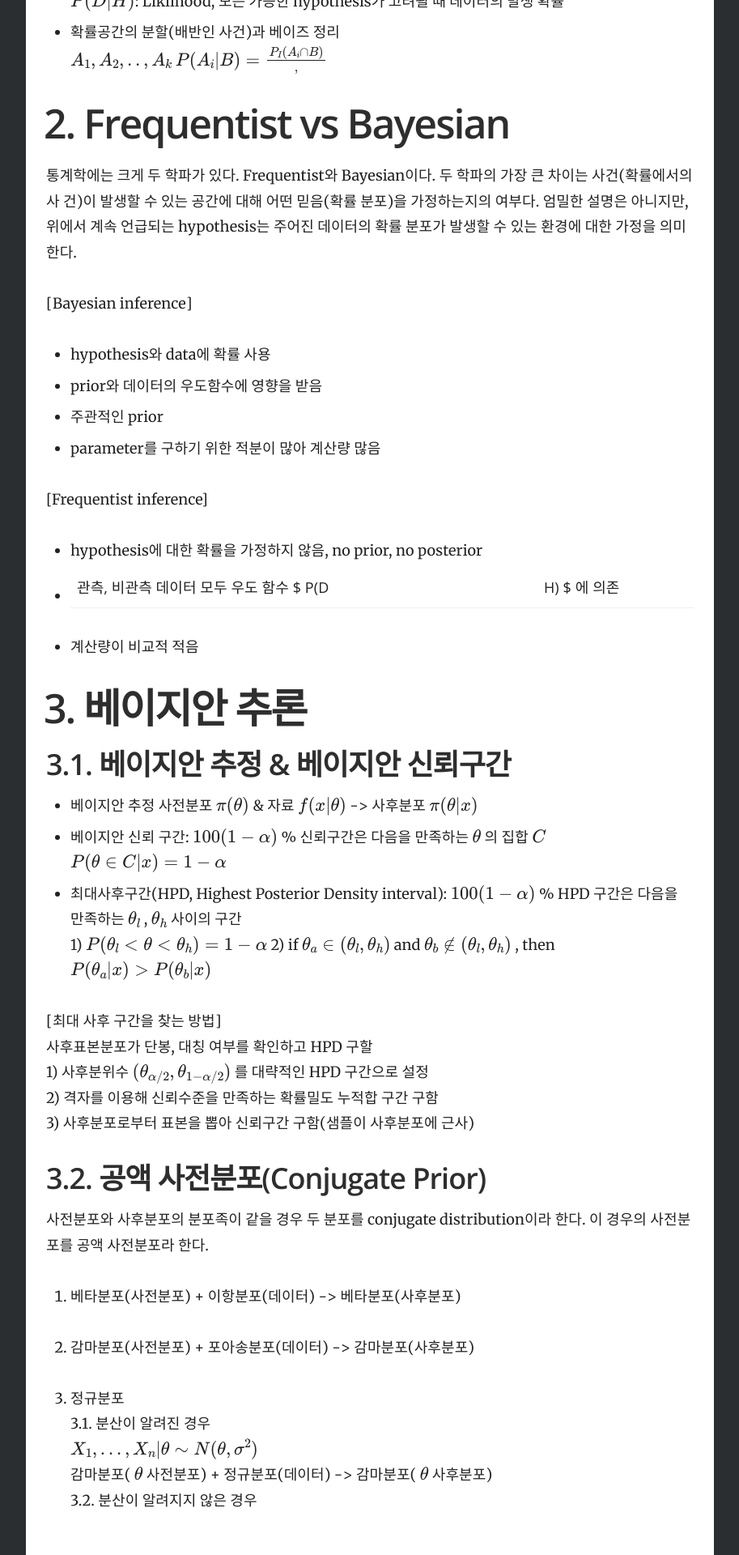
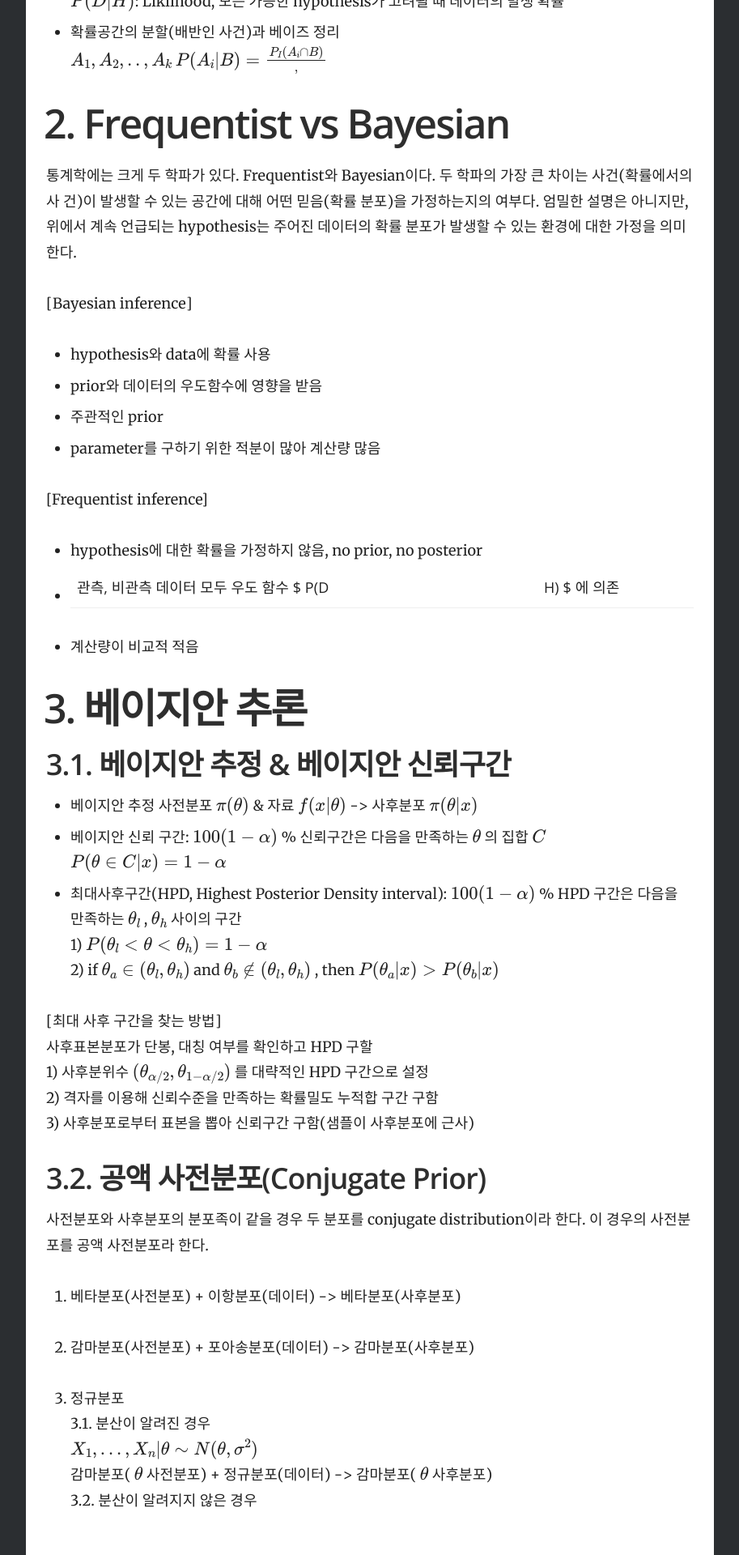
Before and after one commit to yrk3434/yrk3434.github.io, a Jekyll site: the page built from _docs/Computational Statistics/Bayesian Inference.md, in a window 1280 px wide. Shown: the part 1219-3139 px from the top of the page at 81% size, without its empty margins (333-1246 px from the left). Built offline with Jekyll 4.4.1, drawn with Linux system fonts in a browser that asks for light colours; formulas are drawn with MathJax 3.

Commit message:
Update Bayesian Inference.md

```diff
--- a/_docs/Computational Statistics/Bayesian Inference.md
+++ b/_docs/Computational Statistics/Bayesian Inference.md
@@ -66,7 +66,7 @@ $ P(A_i|B) = \frac{P_I(A_i \cap B)}{
 $ P(\theta \in C | x ) = 1 - \alpha $
 - 최대사후구간(HPD, Highest Posterior Density interval): $ 100(1-\alpha) $ % HPD 구간은 다음을
 만족하는 $ \theta_l $ , $ \theta_h $ 사이의 구간 <br/>
-1) $ P( \theta_l < \theta < \theta_h ) = 1 - \alpha $
+1) $ P( \theta_l < \theta < \theta_h ) = 1 - \alpha $ <br/>
 2) if $ \theta_a \in (\theta_l, \theta_h) $ and
 $ \theta_b \notin (\theta_l, \theta_h) $ , then $ P(\theta_a|x) > P(\theta_b|x) $
 
```
